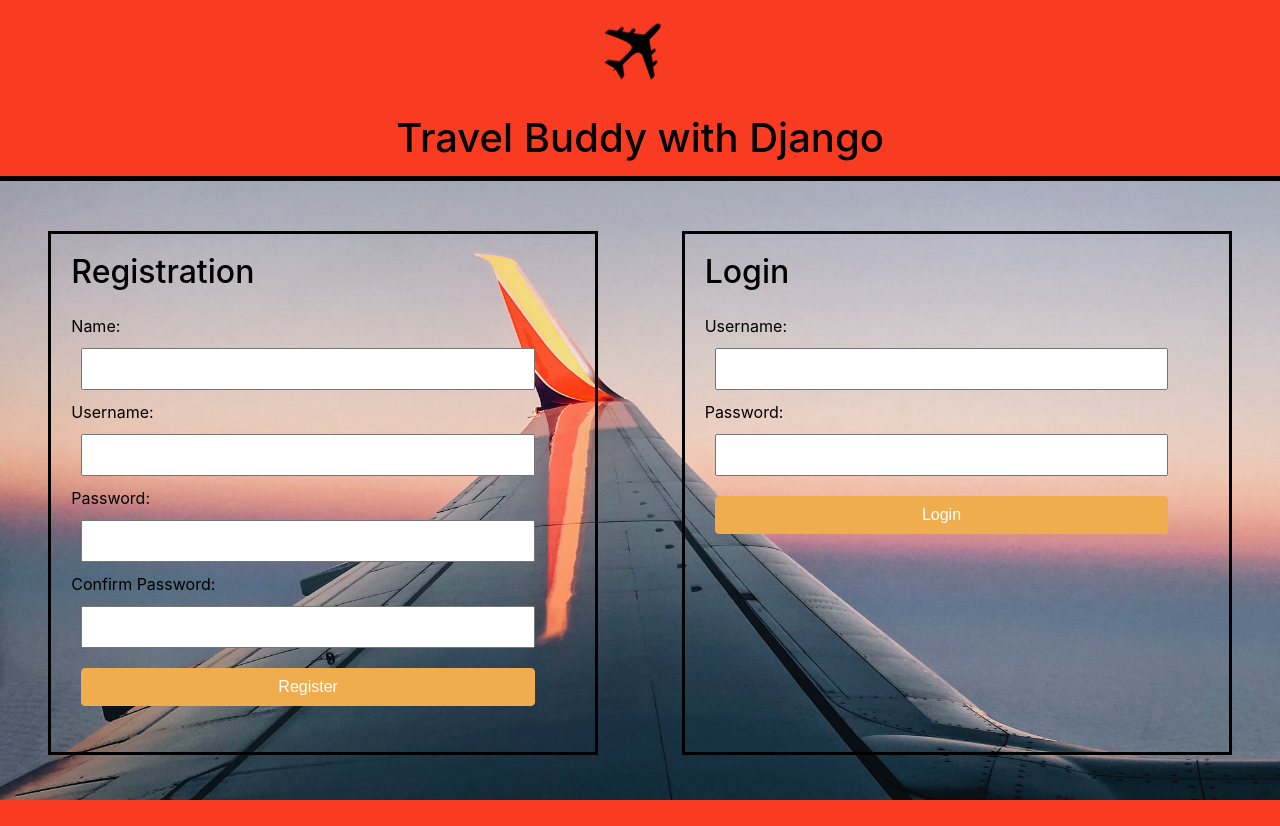
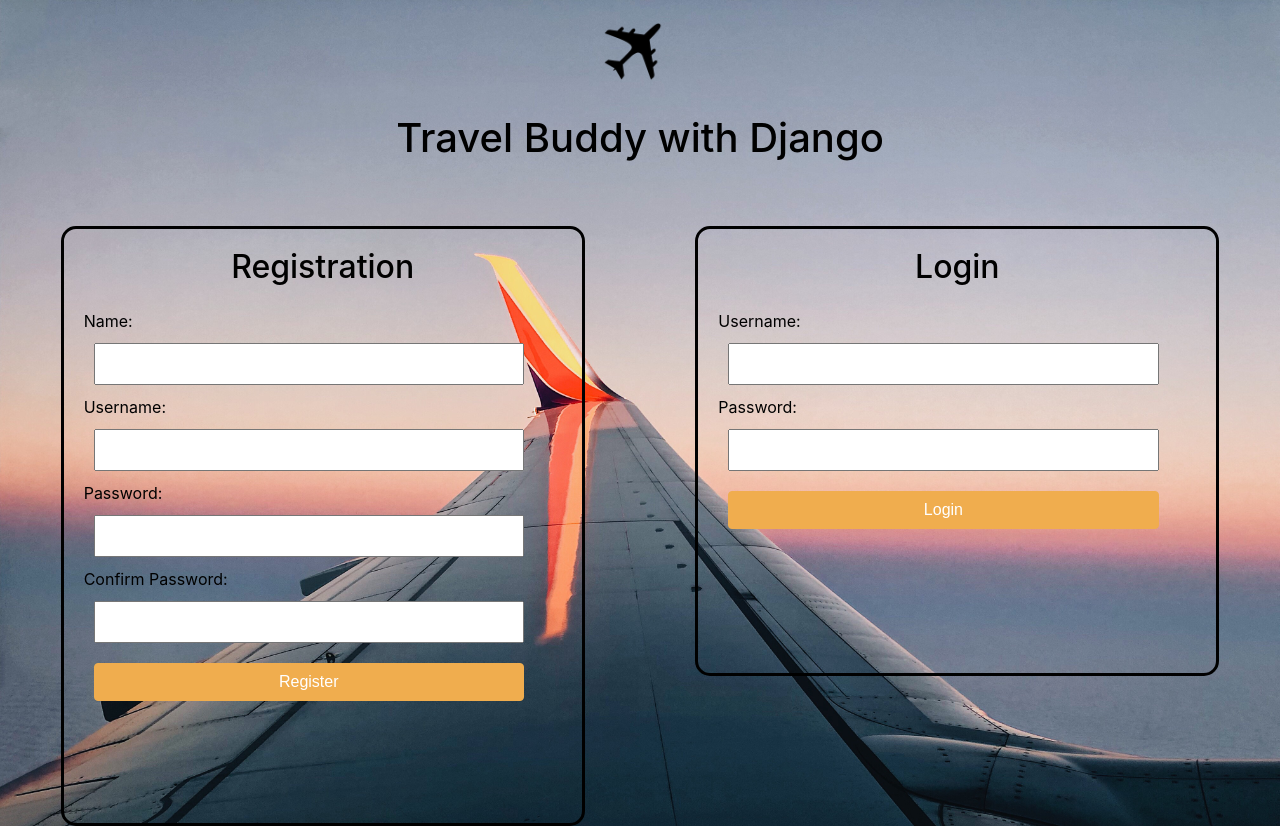
Before and after one commit to ehoversten/Travel-Buddy, a Django app: page / in a window 1280 px wide. Before the commit the page ends 800 px from the top, so only its background shows below. Run offline with Django 3.2, Linux system fonts and the light colour scheme; parts of the project's set-up code (start-up, migrations or seed data) failed here and were passed over; some libraries are stand-ins or nearby versions.

Commit message:
form styling

```diff
--- a/apps/travel_buddy/static/travel_buddy/css/travel_styles.css
+++ b/apps/travel_buddy/static/travel_buddy/css/travel_styles.css
@@ -16,10 +16,10 @@
 
 .header {
   /* height: 80px; */
-  background-color: #f93b22;
+  /* background-color: #f93b22; */
   text-align: center;
   margin-bottom: 50px;
-  border-bottom: 5px solid black;
+  /* border-bottom: 5px solid black; */
 }
 
 
@@ -62,18 +62,47 @@
 }
 
 .registration {
-  width: 550px;
+  width: 40%;
+  height: 600px;
   display: inline-block;
   border: 3px solid black;
+  border-radius: 15px;
   padding: 20px;
   margin-right: 35px;
 }
 
+.registration h2 {
+  text-align: center;
+}
+
+.registration_messages p {
+  display: inline-block;
+  border: none;
+  /* width: 40%; */
+  /* height: 30px; */
+}
+
+
 .login {
-  width: 550px;
+  width: 40%;
+  height: 450px;
   display: inline-block;
   border: 3px solid black;
+  border-radius: 15px;
   padding: 20px;
+}
+
+.login h2 {
+  text-align: center;
+}
+
+.login_messages p {
+  display: inline-block;
+  border: none;
+  width: 100%;
+  height: 20px;
+  margin-bottom: 0px;
+  padding: 8px 15px;
 }
 
 input {
--- a/apps/travel_buddy/templates/travel_buddy/index.html
+++ b/apps/travel_buddy/templates/travel_buddy/index.html
@@ -18,6 +18,7 @@
         </div>
       </div>
       <div class="main_container">
+        <div class="row">
 
           <div class="registration">
             <h2>Registration</h2>
@@ -39,6 +40,8 @@
               <input class="btn btn-warning" type="submit" name="submit_reg" value="Register">
             </form>
           </div>
+
+
           <div class="login">
             <h2>Login</h2>
             <div class="login_messages">
@@ -59,5 +62,6 @@
           </div>
         </div>
       </div>
+    </div>
   </body>
 </html>
```
Also changed, not shown: apps/travel_buddy/static/travel_buddy/img/airplane.svg (deleted), apps/travel_buddy/static/travel_buddy/img/placeholder-image1.png (deleted), apps/travel_buddy/static/travel_buddy/img/placeholder.png (deleted). Lines whose indentation alone changed are shown as unchanged.
